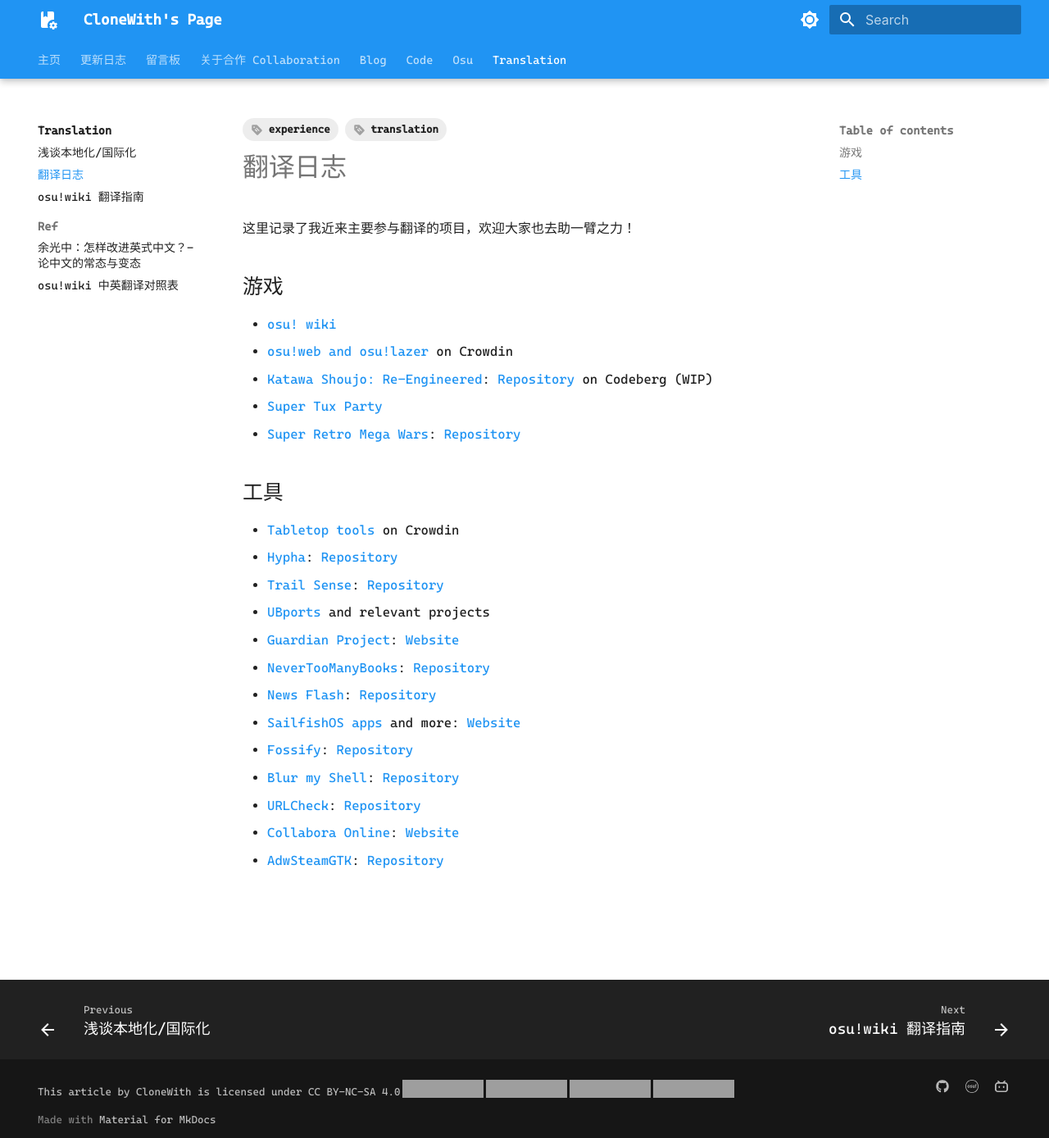
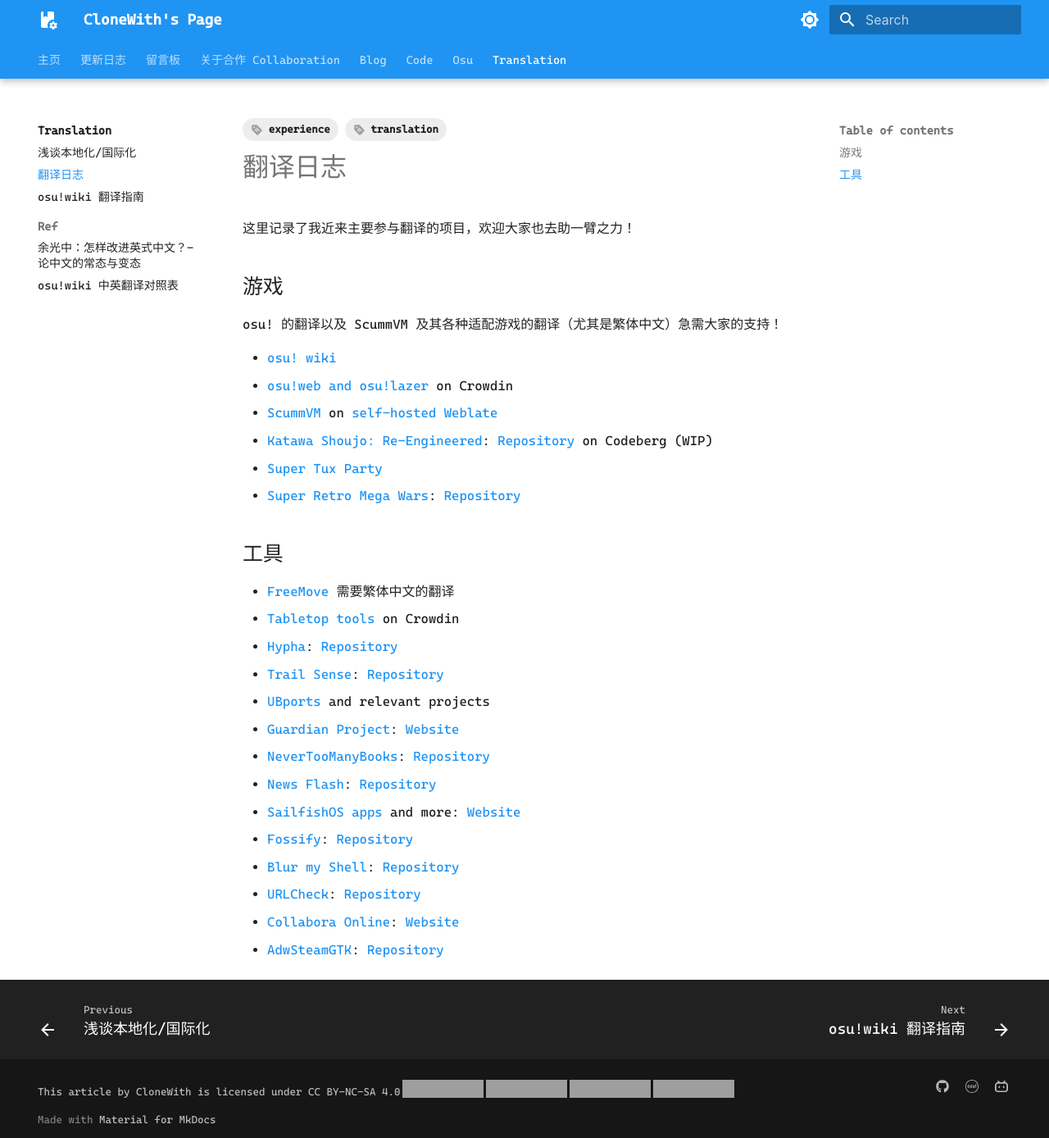
Before and after one commit to Sunnyboy971/Sunnyboy971.github.io, an MkDocs documentation site: the page built from docs/translation/log.md, in a window 1280 px wide and 1388 px high. Shown: the whole window at 82% size. Built offline with MkDocs 1.6.1 and Material for MkDocs 9.7.7, drawn with Linux system fonts in a browser that asks for light colours; some web fonts are replaced; grey boxes are pictures that could not be loaded.

Commit message:
Update translation projects

```diff
--- a/docs/translation/log.md
+++ b/docs/translation/log.md
@@ -10,14 +10,18 @@ tags:
 
 ## 游戏 {#games}
 
+osu! 的翻译以及 ScummVM 及其各种适配游戏的翻译（尤其是繁体中文）急需大家的支持！
+
 - [osu! wiki](https://github.com/ppy/osu-wiki)
 - [osu!web and osu!lazer](https://crowdin.com/project/osu-web) on Crowdin
+- [ScummVM](https://scummvm.org) on [self-hosted Weblate](https://translations.scummvm.org)
 - [Katawa Shoujo: Re-Engineered](https://fhs.sh): [Repository](https://codeberg.org/fhs/katawa-shoujo-re-engineered) on Codeberg (WIP)
 - [Super Tux Party](https://hosted.weblate.org/engage/super-tux-party)
 - [Super Retro Mega Wars](https://hosted.weblate.org/engage/retrowars): [Repository](https://github.com/retrowars/retrowars)
 
 ## 工具 {#tools}
 
+- [FreeMove](https://github.com/imDema/FreeMove) 需要繁体中文的翻译
 - [Tabletop tools](https://crowdin.com/project/tabletop-tools) on Crowdin
 - [Hypha](https://hosted.weblate.org/engage/hypha): [Repository](https://github.com/HyphaApp/hypha)
 - [Trail Sense](https://hosted.weblate.org/engage/trail-sense): [Repository](https://github.com/kylecorry31/Trail-Sense)
```
